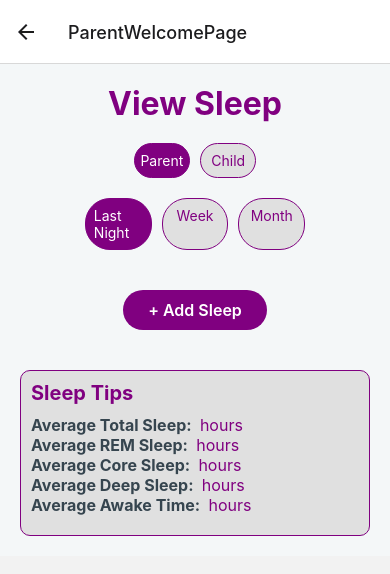
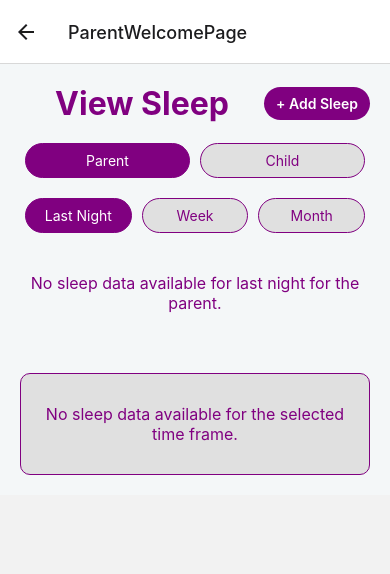
Before and after one commit to JoshuaFahlgren/SleepAppProject, a React Native app: screen /ParentWelcomePage in a window 390 px wide. Shown: the top 574 px of the page. Built offline with nearby package versions, Linux system fonts and the light colour scheme.

Commit message:
showing pie chart

```diff
--- a/ParentWelcomePage.js
+++ b/ParentWelcomePage.js
@@ -11,7 +11,7 @@ import {
   Alert,
 } from 'react-native';
 import AsyncStorage from '@react-native-async-storage/async-storage';
-import { LineChart } from 'react-native-chart-kit';
+import { LineChart, PieChart } from 'react-native-chart-kit';
 import moment from 'moment';
 
 const screenWidth = Dimensions.get('window').width;
@@ -28,6 +28,7 @@ const ParentWelcomePage = () => {
   const [coreSleep, setCoreSleep] = useState('');
   const [deepSleep, setDeepSleep] = useState('');
   const [awakeTime, setAwakeTime] = useState('');
+  const [dayPlaceholder, setDayPlaceholder] = useState('YYYYMMDD');
 
   useEffect(() => {
     const fetchSleepData = async () => {
@@ -140,18 +141,27 @@ const ParentWelcomePage = () => {
 
   const filterSleepData = (userType, timeframe) => {
     const data = sleepData[userType] || [];
-    const today = moment();
+    const today = moment().startOf('day');
+    const yesterday = moment().subtract(1, 'days').startOf('day');
     let filteredData = [];
 
     if (timeframe === 'lastNight') {
-      filteredData = data.filter(entry => moment(entry.day).isSame(today, 'day'));
+      filteredData = data.filter(entry =>
+        moment(entry.day, 'YYYY-MM-DD').isSame(yesterday, 'day')
+      );
+      // If no data for yesterday, check today (in case they logged early morning)
+      if (filteredData.length === 0) {
+        filteredData = data.filter(entry =>
+          moment(entry.day, 'YYYY-MM-DD').isSame(today, 'day')
+        );
+      }
     } else if (timeframe === 'week') {
       filteredData = data.filter(entry =>
-        moment(entry.day).isBetween(today.clone().subtract(7, 'days'), today, null, '[]')
+        moment(entry.day, 'YYYY-MM-DD').isBetween(today.clone().subtract(7, 'days'), today, null, '[]')
       );
     } else if (timeframe === 'month') {
       filteredData = data.filter(entry =>
-        moment(entry.day).isBetween(today.clone().subtract(30, 'days'), today, null, '[]')
+        moment(entry.day, 'YYYY-MM-DD').isBetween(today.clone().subtract(30, 'days'), today, null, '[]')
       );
     }
 
@@ -161,7 +171,7 @@ const ParentWelcomePage = () => {
   const userData = filterSleepData(selectedUser, selectedTimeFrame);
 
   const calculateAverages = (data) => {
-    if (data.length === 0) return {};
+    if (!data || data.length === 0) return null;
 
     const total = data.length;
     const totals = data.reduce((acc, entry) => {
@@ -191,12 +201,19 @@ const ParentWelcomePage = () => {
   const averages = calculateAverages(userData);
 
   const generateLineChartData = (data, metric) => {
+    if (data.length === 0) {
+      return {
+        labels: [],
+        datasets: [{ data: [] }]
+      };
+    }
+
     const labels = [];
     const values = [];
     data.forEach((entry) => {
       const value = parseFloat(entry[metric] || 0);
       if (!isNaN(value)) {
-        labels.push(moment(entry.day).format('MMM D'));
+        labels.push(moment(entry.day, 'YYYY-MM-DD').format('MMM D'));
         values.push(value);
       }
     });
@@ -207,7 +224,26 @@ const ParentWelcomePage = () => {
     };
   };
 
+  const chartConfig = {
+    backgroundGradientFrom: "#ffffff",
+    backgroundGradientTo: "#ffffff",
+    color: (opacity = 1) => `rgba(128, 0, 128, ${opacity})`, // Purple color
+    strokeWidth: 2, // optional, default 3
+    barPercentage: 0.5,
+    useShadowColorFromDataset: false // optional
+  };
+
   const renderSleepTips = () => {
+    if (!averages) {
+      return (
+        <View style={styles.tipsContainer}>
+          <Text style={styles.noDataText}>
+            No sleep data available for the selected time frame.
+          </Text>
+        </View>
+      );
+    }
+
     const sleepAdvice = {
       adult: {
         totalSleep: { range: '7-9 hours', advice: 'Aim for at least 7 hours of total sleep. Consider adjusting your schedule for more rest.' },
@@ -225,6 +261,37 @@ const ParentWelcomePage = () => {
 
     const selectedAdvice = selectedUser === 'parent' ? sleepAdvice.adult : sleepAdvice.child;
 
+    const pieChartData = [
+      {
+        name: 'REM',
+        population: parseFloat(averages.remSleep),
+        color: '#8A2BE2', // BlueViolet
+        legendFontColor: '#7F7F7F',
+        legendFontSize: 12,
+      },
+      {
+        name: 'Core',
+        population: parseFloat(averages.coreSleep),
+        color: '#9370DB', // MediumPurple
+        legendFontColor: '#7F7F7F',
+        legendFontSize: 12,
+      },
+      {
+        name: 'Deep',
+        population: parseFloat(averages.deepSleep),
+        color: '#BA55D3', // MediumOrchid
+        legendFontColor: '#7F7F7F',
+        legendFontSize: 12,
+      },
+      {
+        name: 'Awake',
+        population: parseFloat(averages.awakeTime),
+        color: '#DDA0DD', // Plum
+        legendFontColor: '#7F7F7F',
+        legendFontSize: 12,
+      },
+    ];
+
     return (
       <View style={styles.tipsContainer}>
         <Text style={styles.tipsTitle}>Sleep Tips</Text>
@@ -237,6 +304,19 @@ const ParentWelcomePage = () => {
           <Text style={styles.metricLabel}>Average Deep Sleep: <Text style={styles.metricValue}>{averages.deepSleep} hours</Text></Text>
           <Text style={styles.metricLabel}>Average Awake Time: <Text style={styles.metricValue}>{averages.awakeTime} hours</Text></Text>
         </View>
+
+        {/* Pie Chart */}
+        <Text style={styles.chartTitle}>Sleep Composition</Text>
+        <PieChart
+          data={pieChartData}
+          width={screenWidth - 60}
+          height={200}
+          chartConfig={chartConfig}
+          accessor="population"
+          backgroundColor="transparent"
+          paddingLeft="15"
+          absolute
+        />
 
         {/* Tips Based on Averages */}
         {/* Total Sleep Tips */}
@@ -274,10 +354,34 @@ const ParentWelcomePage = () => {
     );
   };
 
+  const handleDayChange = (text) => {
+    // Remove any non-digit characters
+    const numericText = text.replace(/[^0-9]/g, '');
+
+    // Limit the input to 8 digits
+    const truncatedText = numericText.slice(0, 8);
+
+    setDay(truncatedText);
+
+    // Update placeholder
+    if (truncatedText.length > 0) {
+      setDayPlaceholder('');
+    } else {
+      setDayPlaceholder('YYYYMMDD');
+    }
+  };
+
   return (
     <ScrollView contentContainerStyle={styles.container}>
-      {/* Page Title */}
-      <Text style={styles.pageTitle}>View Sleep</Text>
+      {/* Header Section */}
+      <View style={styles.headerContainer}>
+        <View style={styles.titleContainer}>
+          <Text style={styles.pageTitle}>View Sleep</Text>
+        </View>
+        <TouchableOpacity style={styles.addSleepButton} onPress={() => setModalVisible(true)}>
+          <Text style={styles.addSleepButtonText}>+ Add Sleep</Text>
+        </TouchableOpacity>
+      </View>
 
       {/* Toggle Buttons for Parent/Child */}
       <View style={styles.toggleButtonsContainer}>
@@ -327,20 +431,15 @@ const ParentWelcomePage = () => {
         </TouchableOpacity>
       </View>
 
-      {/* Add Sleep Data Button */}
-      <TouchableOpacity style={styles.addSleepButton} onPress={() => setModalVisible(true)}>
-        <Text style={styles.addSleepButtonText}>+ Add Sleep</Text>
-      </TouchableOpacity>
-
       {/* Line Charts for Sleep Metrics */}
-      {userData.length > 0 && (
+      {userData.length > 0 ? (
         <>
           <Text style={styles.chartTitle}>Total Sleep Over Time</Text>
           <LineChart
             data={generateLineChartData(userData, 'totalSleep')}
             width={screenWidth - 40}
             height={220}
-            chartConfig={styles.chartConfig}
+            chartConfig={chartConfig}
             bezier
           />
 
@@ -349,7 +448,7 @@ const ParentWelcomePage = () => {
             data={generateLineChartData(userData, 'awakeTime')}
             width={screenWidth - 40}
             height={220}
-            chartConfig={styles.chartConfig}
+            chartConfig={chartConfig}
             bezier
           />
 
@@ -358,7 +457,7 @@ const ParentWelcomePage = () => {
             data={generateLineChartData(userData, 'remSleep')}
             width={screenWidth - 40}
             height={220}
-            chartConfig={styles.chartConfig}
+            chartConfig={chartConfig}
             bezier
           />
 
@@ -367,7 +466,7 @@ const ParentWelcomePage = () => {
             data={generateLineChartData(userData, 'coreSleep')}
             width={screenWidth - 40}
             height={220}
-            chartConfig={styles.chartConfig}
+            chartConfig={chartConfig}
             bezier
           />
 
@@ -376,10 +475,16 @@ const ParentWelcomePage = () => {
             data={generateLineChartData(userData, 'deepSleep')}
             width={screenWidth - 40}
             height={220}
-            chartConfig={styles.chartConfig}
+            chartConfig={chartConfig}
             bezier
           />
         </>
+      ) : (
+        <Text style={styles.noDataText}>
+          {selectedTimeFrame === 'lastNight'
+            ? `No sleep data available for last night for the ${selectedUser}.`
+            : `No data available for the selected time frame for the ${selectedUser}.`}
+        </Text>
       )}
 
       {/* Display Sleep Data Table with Edit/Delete Buttons */}
@@ -417,11 +522,12 @@ const ParentWelcomePage = () => {
 
             <TextInput
               style={styles.input}
-              keyboardType="default"
-              placeholder="Day (YYYY-MM-DD)"
+              keyboardType="numeric"
+              placeholder={dayPlaceholder}
               value={day}
-              onChangeText={setDay}
-              placeholderTextColor="#800080" // Purple placeholder text
+              onChangeText={handleDayChange}
+              placeholderTextColor="#800080"
+              maxLength={8}
             />
 
             <TextInput
@@ -489,13 +595,32 @@ const styles = StyleSheet.create({
   container: {
     padding: 20,
     backgroundColor: '#F4F7F8',
+  },
+  headerContainer: {
+    flexDirection: 'row',
+    justifyContent: 'space-between',
+    alignItems: 'center',
+    marginBottom: 20,
+  },
+  titleContainer: {
+    flex: 1,
     alignItems: 'center',
   },
   pageTitle: {
     fontSize: 32,
     fontWeight: 'bold',
-    marginBottom: 20,
     color: '#800080',
+  },
+  addSleepButton: {
+    backgroundColor: '#800080',
+    paddingVertical: 8,
+    paddingHorizontal: 12,
+    borderRadius: 25, // Pill-shaped
+  },
+  addSleepButtonText: {
+    color: '#FFF',
+    fontSize: 14,
+    fontWeight: '600',
   },
   toggleButtonsContainer: {
     flexDirection: 'row',
@@ -536,41 +661,6 @@ const styles = StyleSheet.create({
     borderRadius: 25, // Pill-shaped
     alignItems: 'center',
     marginHorizontal: 5,
-  },
-  addSleepButton: {
-    backgroundColor: '#800080',
-    paddingVertical: 10,
-    paddingHorizontal: 25,
-    borderRadius: 25, // Pill-shaped
-    marginTop: 20,
-  },
-  addSleepButtonText: {
-    color: '#FFF',
-    fontSize: 16,
-    fontWeight: '600',
-  },
-  chartTitle: {
-    fontSize: 20,
-    fontWeight: 'bold',
-    color: '#36454F',
-    marginTop: 20,
-    marginBottom: 10,
-  },
-  chartConfig: {
-    backgroundColor: '#F4F7F8',
-    backgroundGradientFrom: '#F4F7F8',
-    backgroundGradientTo: '#E0E0E0',
-    decimalPlaces: 1,
-    color: (opacity = 1) => `rgba(128, 0, 128, ${opacity})`,
-    labelColor: (opacity = 1) => `rgba(128, 0, 128, ${opacity})`,
-    style: {
-      borderRadius: 16,
-    },
-    propsForDots: {
-      r: '6',
-      strokeWidth: '2',
-      stroke: '#800080',
-    },
   },
   sleepDataContainer: {
     marginTop: 20,
@@ -685,6 +775,21 @@ const styles = StyleSheet.create({
     color: '#36454F',
     marginBottom: 5,
   },
+  chartTitle: {
+    fontSize: 18,
+    fontWeight: 'bold',
+    color: '#800080',
+    marginTop: 20,
+    marginBottom: 10,
+    textAlign: 'center',
+  },
+  noDataText: {
+    fontSize: 16,
+    color: '#800080',
+    textAlign: 'center',
+    marginTop: 20,
+    marginBottom: 20,
+  },
 });
 
 export default ParentWelcomePage;
```
